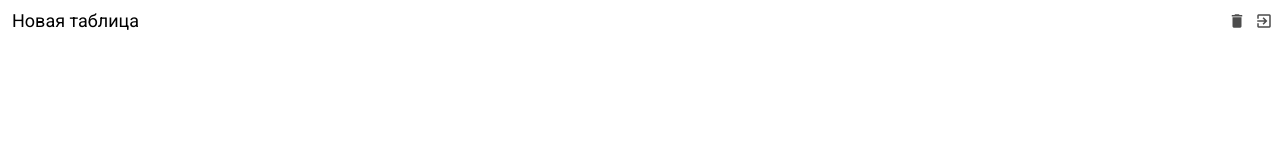
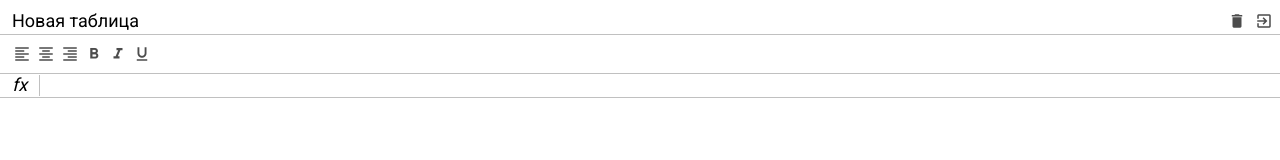
Before and after one commit to Makentosh/Excel-JS, a website built with webpack: page src/index.html in a window 1280 px wide. Built offline with nearby package versions, Linux system fonts and the light colour scheme.

Commit message:
add style toolbar & formula

```diff
--- a/src/index.html
+++ b/src/index.html
@@ -28,10 +28,30 @@
       </div>
       </div>
       <div class="excel__toolbar">
-
+        <div class="button">
+          <i class="material-icons">format_align_left</i>
+        </div>
+        <div class="button">
+          <i class="material-icons">format_align_center</i>
+        </div>
+        <div class="button">
+          <i class="material-icons">format_align_right</i>
+        </div>
+        <div class="button">
+          <i class="material-icons">format_bold</i>
+        </div>
+        <div class="button">
+          <i class="material-icons">format_italic</i>
+        </div>
+        <div class="button">
+          <i class="material-icons">format_underline</i>
+        </div>
       </div>
       <div class="excel__formula">
+        <div class="info">fx</div>
+        <div class="input" contenteditable spellcheck="false">
 
+        </div>
       </div>
       <div class="excel__table">
 
--- a/src/scss/_variables.scss
+++ b/src/scss/_variables.scss
@@ -1,2 +1,5 @@
 $header-height: 34px;
 $border-color: #c0c0c0;
+$toolbar-height: 40px;
+$formula-height: 24px;
+$info-cell-width: 40px;
--- a/src/scss/formula.scss
+++ b/src/scss/formula.scss
@@ -3,5 +3,29 @@
 
 
 .excel__formula {
+  position: absolute;
+  left: 0;
+  right: 0;
+  top: $header-height + $toolbar-height;
+  height: $formula-height;
+  display: flex;
+  align-items: center;
+  border-bottom: 1px solid $border-color;
 
+  & .info {
+    font-size: 18px;
+    text-align: center;
+    font-style: italic;
+    border-right: 1px solid $border-color;
+    min-width: $info-cell-width;
+  }
+
+  & .input {
+    width: 100%;
+    padding: 4px;
+    outline: none;
+    height: 100%;
+    font-size: 12px;
+    color: #000;
+  }
 }
--- a/src/scss/index.scss
+++ b/src/scss/index.scss
@@ -19,4 +19,5 @@ body {
 
 .excel {
   position: relative;
+  color: #888;
 }
--- a/src/scss/toolbar.scss
+++ b/src/scss/toolbar.scss
@@ -3,5 +3,18 @@
 
 
 .excel__toolbar {
+  position: absolute;
+  left: 0;
+  right: 0;
+  top: $header-height;
+  height: $toolbar-height;
+  border-top: 1px solid $border-color;
+  border-bottom: 1px solid $border-color;
+  padding: 7px 10px;
+  display: flex;
+  align-items: center;
 
+  .button {
+    @include button(green);
+  }
 }
```
